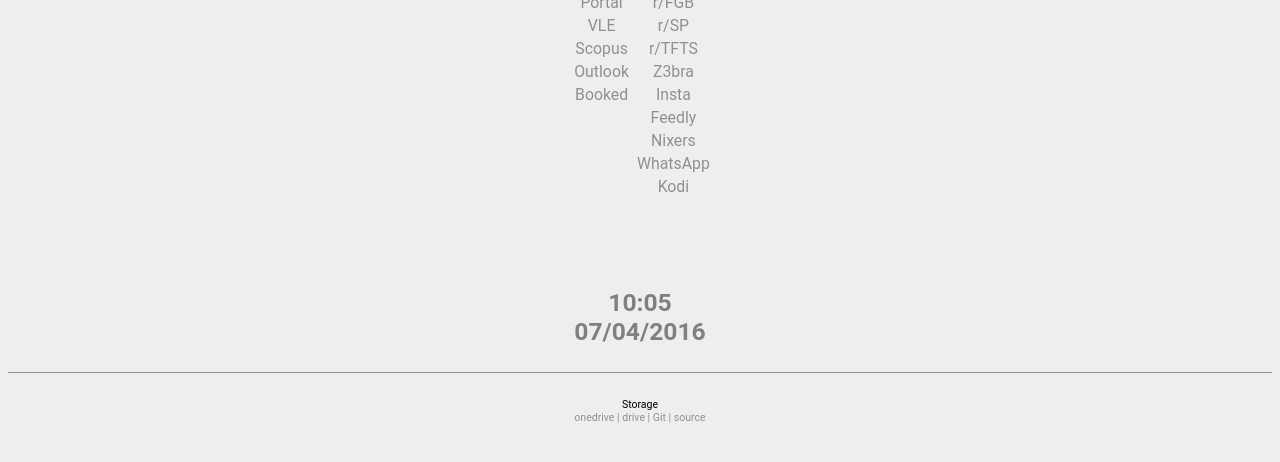
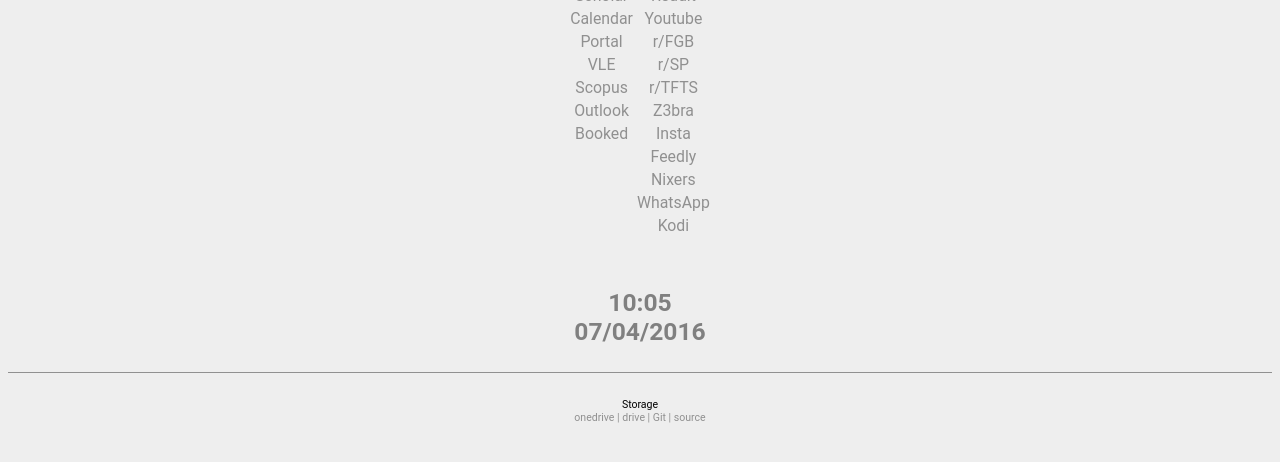
Before and after one commit to fraun/fraun.github.io, a plain HTML site: page index.html in a window 1280 px wide. Drawn offline with Linux system fonts and the light colour scheme.

Commit message:
Update hompage.css

```diff
--- a/css/hompage.css
+++ b/css/hompage.css
@@ -27,8 +27,8 @@ table, td, th {
 
 div.links {
 	position: relative;
-  	top: 25%;
-  	transform: translateY(-25%);
+  	top: 10%;
+  	transform: translateY(-10%);
 
 	font-size: 90%;
 }
```
